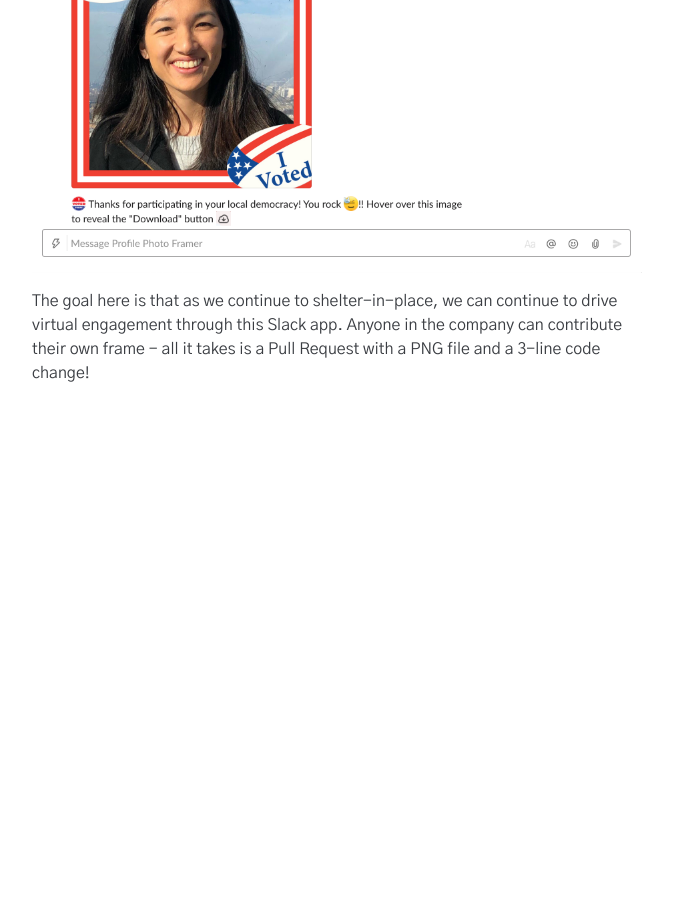
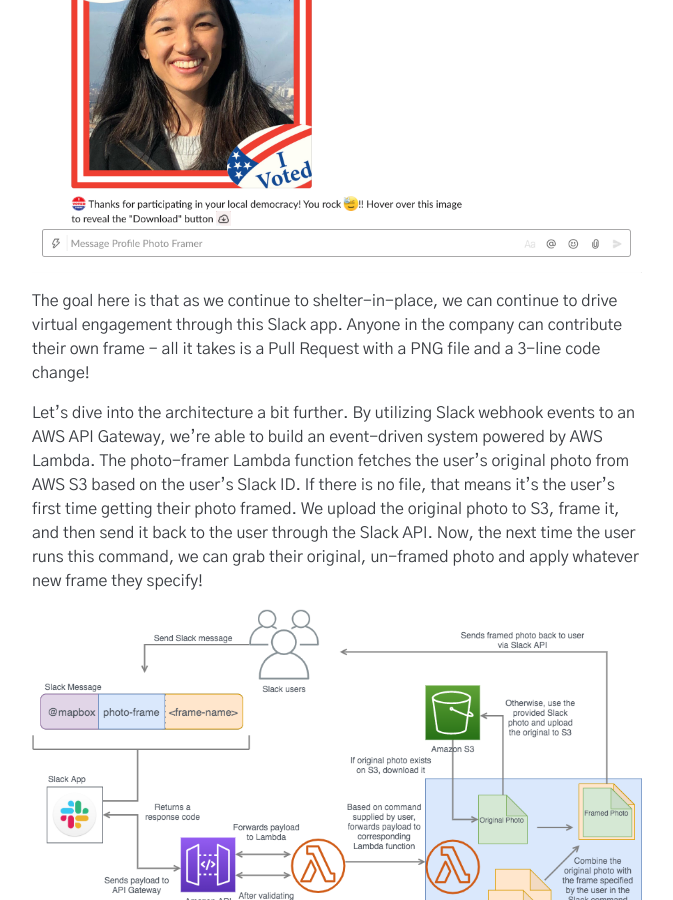
Before and after one commit to npeternel/npeternel.github.io, a Jekyll site: the page built from _posts/projects/2020-10-01-photo-framer.md, in a window 1280 px wide and 900 px high, scrolled down 1760 px. Shown: the whole window, without its empty margins (303-976 px from the left). Built offline with Jekyll 4.4.1, drawn with Linux system fonts in a browser that asks for light colours; nearby versions of some CDN libraries; before the commit the page ends 2161 px from its top, so only the background shows below that.

Commit message:
add photo frame diagram

```diff
--- a/_posts/projects/2020-10-01-photo-framer.md
+++ b/_posts/projects/2020-10-01-photo-framer.md
@@ -24,3 +24,7 @@ But we soon realized this didn't need to be limited to Hacktober participation!
 ![i-voted](/assets/images/photo-framer/i-voted.png)
 
 The goal here is that as we continue to shelter-in-place, we can continue to drive virtual engagement through this Slack app. Anyone in the company can contribute their own frame - all it takes is a Pull Request with a PNG file and a 3-line code change!
+
+Let's dive into the architecture a bit further. By utilizing Slack webhook events to an AWS API Gateway, we're able to build an event-driven system powered by AWS Lambda. The photo-framer Lambda function fetches the user's original photo from AWS S3 based on the user's Slack ID. If there is no file, that means it's the user's first time getting their photo framed. We upload the original photo to S3, frame it, and then send it back to the user through the Slack API. Now, the next time the user runs this command, we can grab their original, un-framed photo and apply whatever new frame they specify!
+
+![architecture diagram](/assets/images/photo-framer/photo-frame-diagram.png)
```
Also changed, not shown: assets/images/photo-framer/photo-frame-diagram.png (added).
